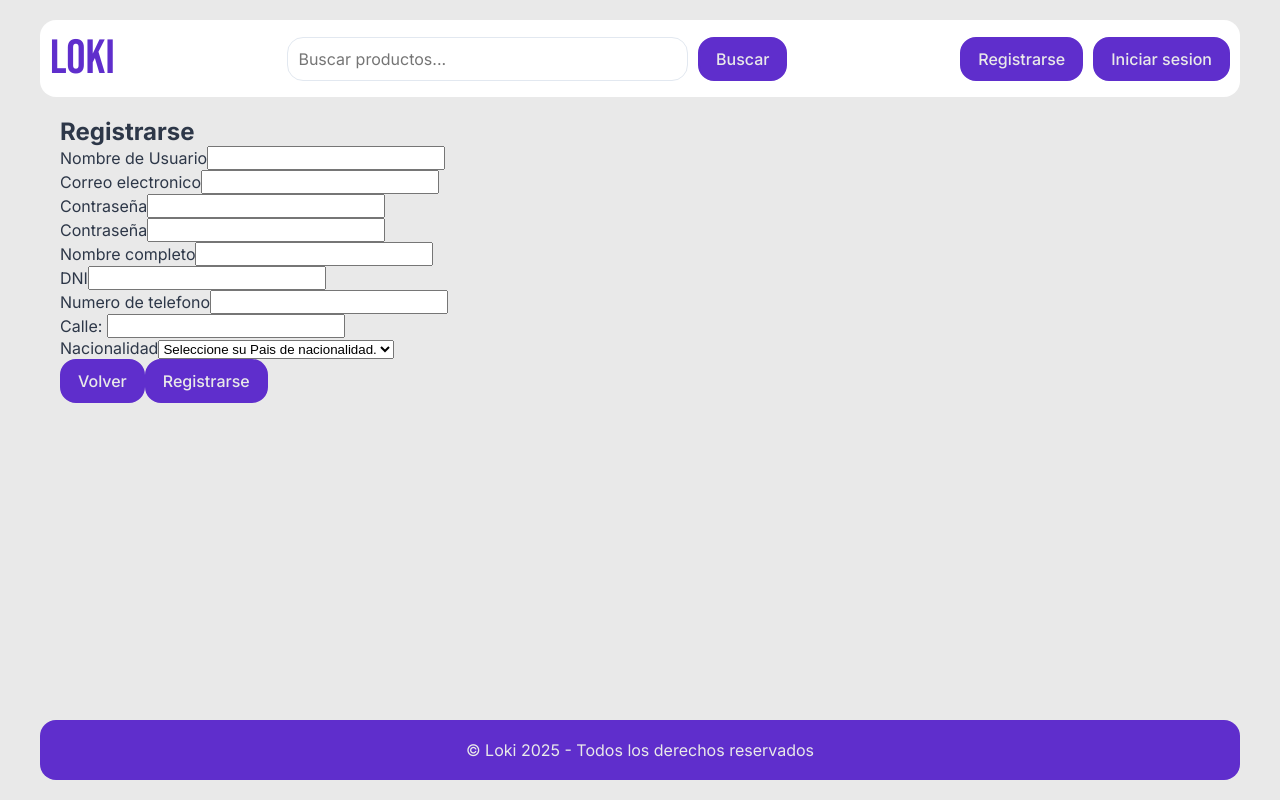
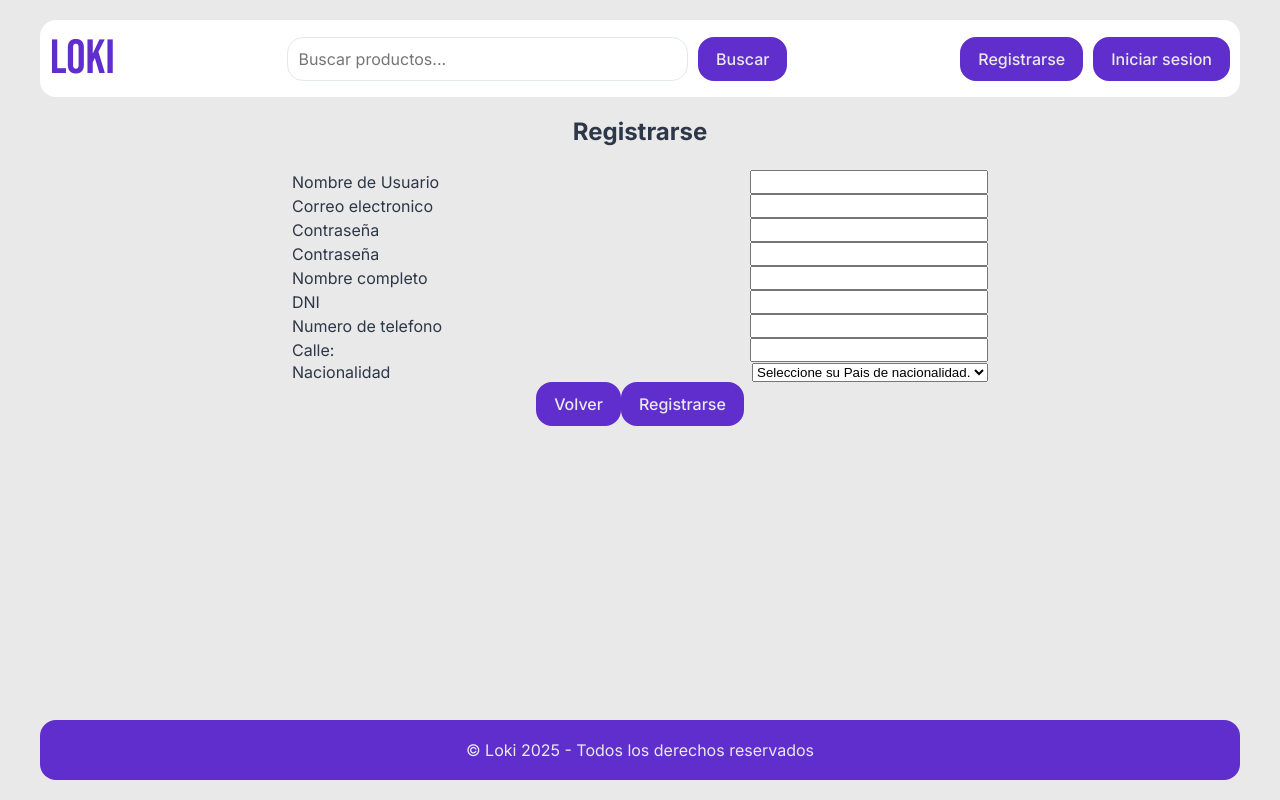
Before and after one commit to diemaidana/loki, an Angular app in the folder frontend/: page /sign-up in a window 1280 px wide. Built offline with nearby package versions, Linux system fonts and the light colour scheme.

Commit message:
feature/user-form(styles)

```diff
--- a/frontend/src/app/pages/user-form/user-form.css
+++ b/frontend/src/app/pages/user-form/user-form.css
@@ -0,0 +1,14 @@
+.form-container{
+    text-align: center;
+    form{
+        width: 60%;
+        display: flex;
+        flex-direction: column;
+        margin: 3vh auto;
+        .form-field{
+            display: flex;
+            justify-content:space-between;
+            align-items: center;
+        }
+    }
+}
--- a/frontend/src/app/pages/user-form/user-form.html
+++ b/frontend/src/app/pages/user-form/user-form.html
@@ -1,3 +1,4 @@
+<div class="form-container">
     <h2>Registrarse</h2>
 
     <form [formGroup]="formSingUp" (ngSubmit)="handleSubmit()">
@@ -43,8 +44,9 @@
                 }
             </select>
         </div>
-    <div>
+        <div class="action-btns">
             <button (click)="navigateTo()" class="btn btn-primary">Volver</button>
             <button type="submit" class="btn btn-primary">Registrarse</button>
         </div>
     </form>
+</div>
```
Also changed, not shown: 1 other file (tests, documents, lock files or other folders). Lines whose indentation alone changed are shown as unchanged.
